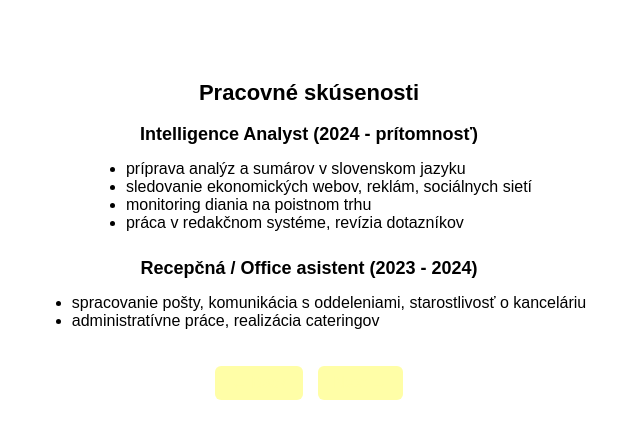
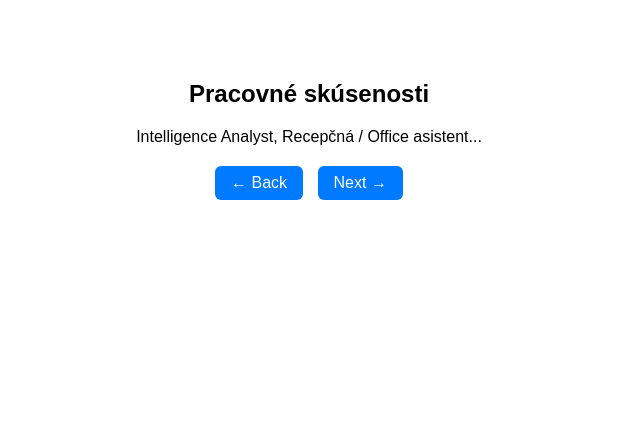
Before and after one commit to kika123-r/curriculum-vitae, a plain HTML site: page index.html in a window 1280 px wide. Both pictures are taken after a click on the button "Next →". Shown: the whole page, without its empty margins (331-971 px from the left). Drawn offline with Linux system fonts and the light colour scheme.

Commit message:
Add files via upload

```diff
--- a/index.html
+++ b/index.html
@@ -9,41 +9,22 @@
 <body>
   <div class="section visible">
     <h1>Klaudia Robová</h1>
-    <p>Som študentkou tretieho ročníka v odbore Financie, bankovníctvo a poisťovníctvo na Ekonomickej univerzite v Bratislave s výbornými pracovnými znalosťami balíka Microsoft Office, so schopnosťou rýchlo sa prispôsobovať meniacemu sa prostrediu a pohotovo riešiť problémy. Som zodpovedný, flexibilný, zvedavý a rýchlo sa učiaci človek so zmyslom pre detail.</p>
-    <p>📞 +421-949-414-399 | ✉️ klaudia.robova@gmail.com</p>
-    <p>🏠 T. P. Kolákoviča 560/5, 841 07 Devínska Nová Ves</p>
+    <p>Som študentkou tretieho ročníka v odbore Financie, bankovníctvo a poisťovníctvo...</p>
   </div>
 
   <div class="section">
     <h2>Pracovné skúsenosti</h2>
-    <h3>Intelligence Analyst (2024 - prítomnosť)</h3>
-    <ul>
-      <li>príprava analýz a sumárov v slovenskom jazyku</li>
-      <li>sledovanie ekonomických webov, reklám, sociálnych sietí</li>
-      <li>monitoring diania na poistnom trhu</li>
-      <li>práca v redakčnom systéme, revízia dotazníkov</li>
-    </ul>
-    <h3>Recepčná / Office asistent (2023 - 2024)</h3>
-    <ul>
-      <li>spracovanie pošty, komunikácia s oddeleniami, starostlivosť o kanceláriu</li>
-      <li>administratívne práce, realizácia cateringov</li>
-    </ul>
+    <p>Intelligence Analyst, Recepčná / Office asistent...</p>
   </div>
 
   <div class="section">
     <h2>Vzdelanie</h2>
-    <p>Ekonomická univerzita v Bratislave (2022 - prítomnosť) – Financie, bankovníctvo a poisťovníctvo</p>
-    <p>Gymnázium sv. Mikuláša v Prešove (2014 - 2022) – Stredné všeobecné vzdelanie</p>
+    <p>Ekonomická univerzita v Bratislave, Gymnázium sv. Mikuláša v Prešove...</p>
   </div>
 
   <div class="section">
     <h2>Zručnosti</h2>
-    <ul>
-      <li>Kreativita, tímová práca, multitasking, time management</li>
-      <li>Príjemné vystupovanie, zmysel pre detail, samostatnosť</li>
-      <li>Excel (expert), Word (pokročilý), Power Point (pokročilý)</li>
-      <li>Anglický jazyk – B2, Ruský jazyk – A2</li>
-    </ul>
+    <p>Kreativita, tímová práca, Excel (expert), Anglický jazyk B2, Ruský jazyk A2...</p>
   </div>
 
   <div class="buttons">
--- a/script.js
+++ b/script.js
@@ -4,11 +4,7 @@ document.addEventListener('DOMContentLoaded', () => {
 
   function showSection(index) {
     sections.forEach((section, i) => {
-      if (i === index) {
-        section.classList.add('visible');
-      } else {
-        section.classList.remove('visible');
-      }
+      section.classList.toggle('visible', i === index);
     });
   }
 
@@ -26,6 +22,5 @@ document.addEventListener('DOMContentLoaded', () => {
     }
   });
 
-  // Inicializuj na prvú sekciu
   showSection(currentSection);
 });
--- a/style.css
+++ b/style.css
@@ -8,34 +8,10 @@ body {
 
 .section {
   display: none;
-  opacity: 0;
-  transition: opacity 0.6s ease;
 }
 
 .section.visible {
   display: block;
-  opacity: 1;
-}
-
-h1 {
-  font-size: 28px;
-  margin-bottom: 10px;
-}
-
-h2 {
-  font-size: 22px;
-  margin-top: 20px;
-}
-
-h3 {
-  font-size: 18px;
-  margin: 10px 0 5px;
-}
-
-ul {
-  text-align: left;
-  display: inline-block;
-  margin-top: 10px;
 }
 
 .buttons {
@@ -49,11 +25,11 @@ button {
   cursor: pointer;
   border-radius: 6px;
   border: none;
-  background-color: #fffea7;
-  color: #fffea7;
+  background-color: #007bff;
+  color: white;
   transition: background-color 0.3s;
 }
 
 button:hover {
-  background-color: #fffea7;
+  background-color: #0056b3;
 }
```
